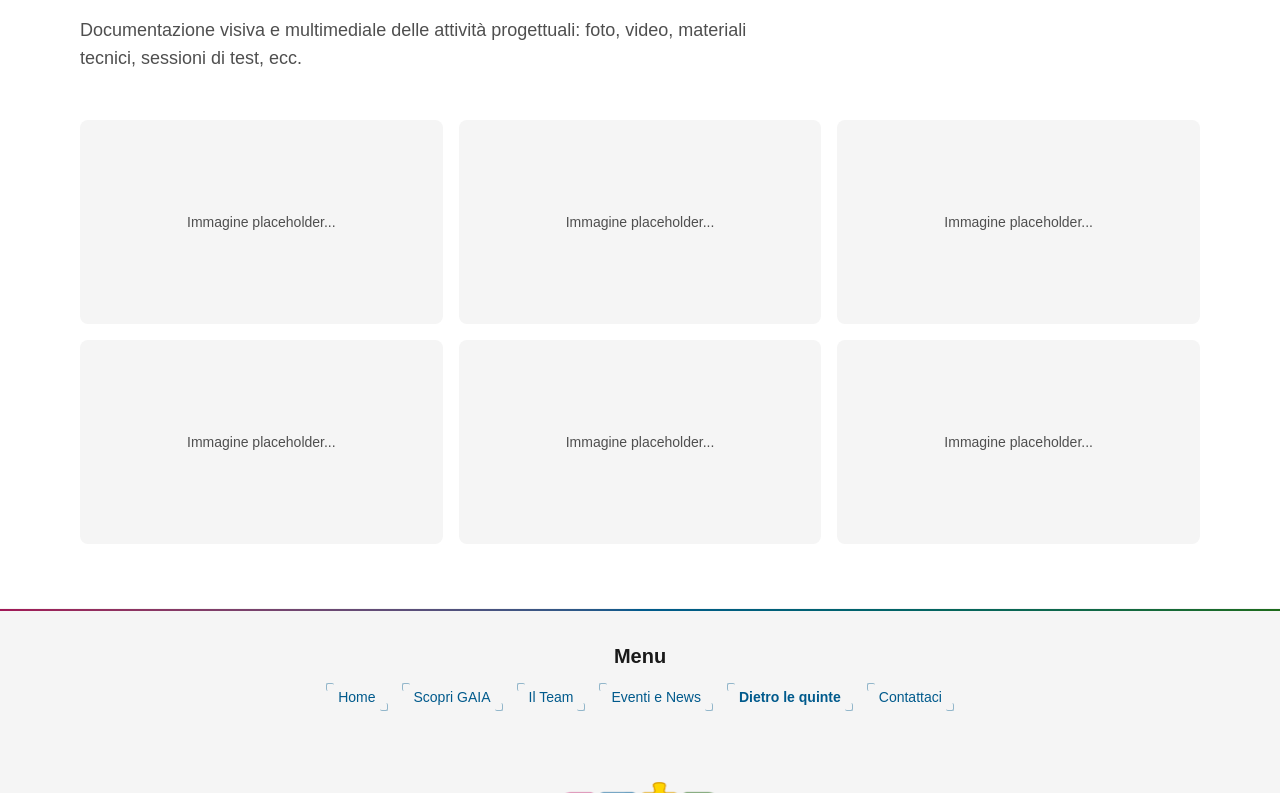
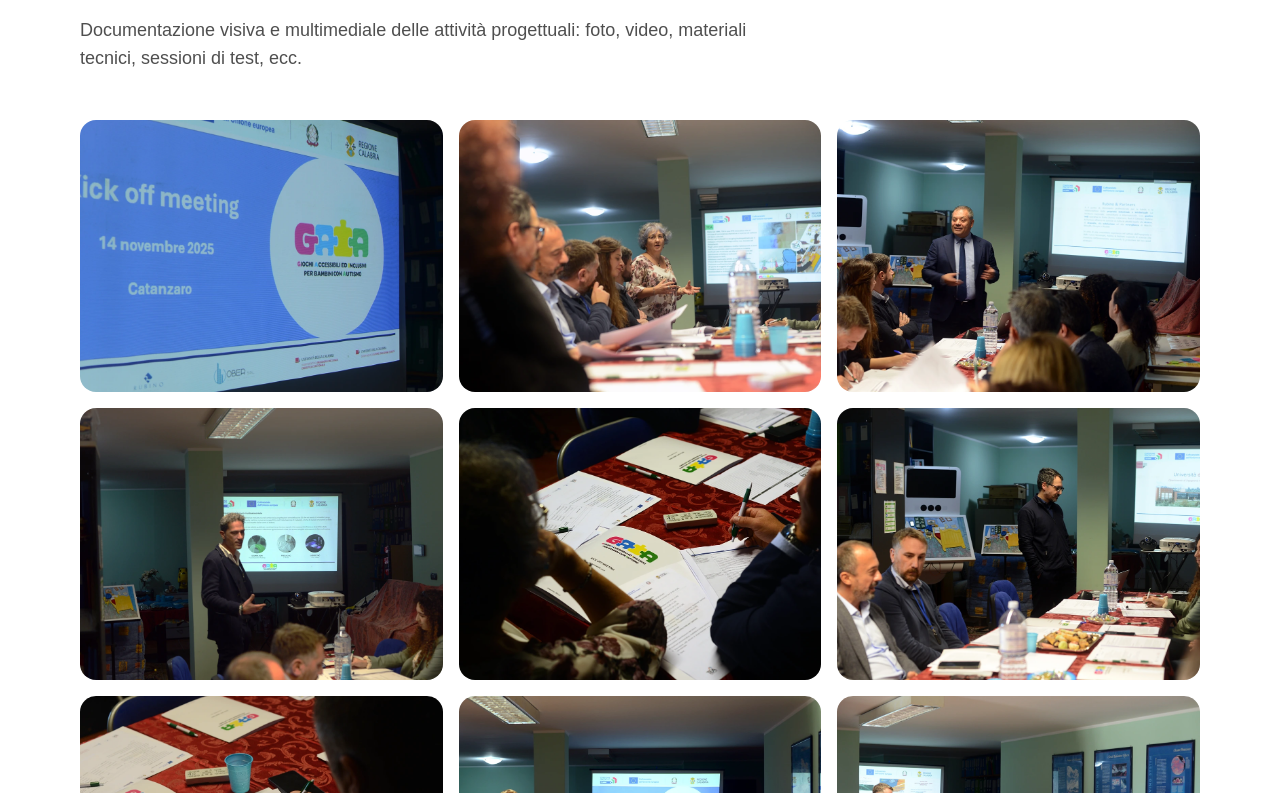
Before and after one commit to LauraCorrado/gaia-game, a React (Vite) app: page /dietro-lequinte in a window 1280 px wide. Shown: the part 827-1620 px from the top of the page. Built offline with nearby package versions, Linux system fonts and the light colour scheme.

Commit message:
feat(DietroLeQuinte.tsx): import del dataset relativo alle immagini aggiunte + map delle immagini e UI aggiornata

```diff
--- a/src/pages/DietroLeQuinte.tsx
+++ b/src/pages/DietroLeQuinte.tsx
@@ -1,5 +1,8 @@
 import Hero from "../components/ui/Hero";
 import heroBackstage from "../assets/img/hero/dietrolequinte_hero.webp";
+
+import { galleryItems } from "../data/gallery";
+
 export default function DietroLeQuinte() {
   return (
     <>
@@ -26,16 +29,19 @@ export default function DietroLeQuinte() {
 
         <section aria-label="Galleria multimediale">
           <div className="grid grid-cols-1 sm:grid-cols-2 md:grid-cols-3 gap-4">
-            {Array.from({ length: 6 }).map((_, i) => (
-              <div
-                key={i}
-                className="bg-lm-bg-secondary dark:bg-dm-bg-secondary rounded-lg aspect-video flex items-center justify-center"
-                aria-hidden="true"
+            {galleryItems.map((item) => (
+              <button
+                key={item.id}
+                type="button"
+                className="group relative overflow-hidden rounded-2xl aspect-4/3 bg-lm-bg-secondary dark:bg-dm-bg-secondary focus:outline-none focus-visible:ring-4 focus-visible:ring-lm-pink dark:focus-visible:ring-dm-pink cursor-pointer"
               >
-                <span className="text-lm-text-secondary dark:text-dm-text-secondary text-sm">
-                  Immagine placeholder...
-                </span>
-              </div>
+                <img
+                  src={item.src}
+                  alt={item.alt}
+                  loading="lazy"
+                  className="w-full h-full object-cover transition duration-300 group-hover:scale-105"
+                />
+              </button>
             ))}
           </div>
         </section>
```
Lines whose indentation alone changed are shown as unchanged.
